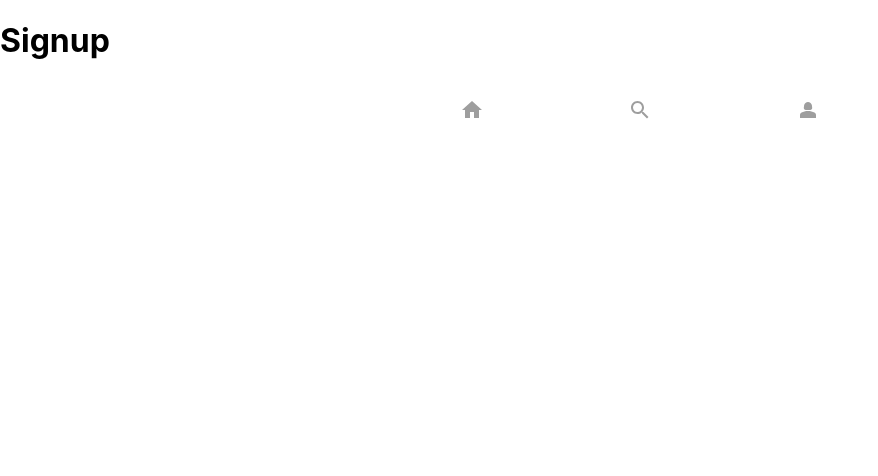
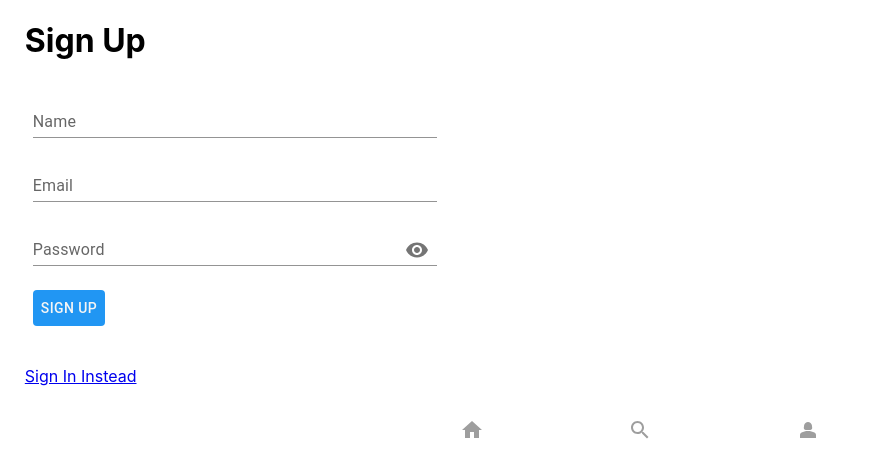
Before and after one commit to hamsame/boast, a React (Create React App) app: page /sign-up in a window 1280 px wide. Shown: the top 476 px of the page, without its empty margins (0-878 px from the left). Built offline with nearby package versions, Linux system fonts and the light colour scheme.

Commit message:
Made signin and signup pages. Will add auth

```diff
--- a/src/pages/SignIn.js
+++ b/src/pages/SignIn.js
@@ -1,7 +1,90 @@
-import React from "react"
+import React, { useState } from "react"
+// mui imports
+import { blue, grey } from "@mui/material/colors"
+// mui Containers
+import Container from "@mui/material/Container"
+import Box from "@mui/material/Box"
+// mui icons
+import IconButton from "@mui/material/IconButton"
+import Visibility from "@mui/icons-material/Visibility"
+import VisibilityOff from "@mui/icons-material/VisibilityOff"
+// mui form
+import FormControl from "@mui/material/FormControl"
+import InputAdornment from "@mui/material/InputAdornment"
+import Input from "@mui/material/Input"
+import InputLabel from "@mui/material/InputLabel"
+import Button from "@mui/material/Button"
+
+// react router import
+import { Link } from "react-router-dom"
 
 const SignIn = () => {
-  return <h1>SignIn</h1>
+  const [showPassword, setShowPassword] = useState(false)
+  const [formData, setFormData] = useState({ email: "", password: "" })
+  const { email, password } = formData
+  const onChange = (e) => {
+    setFormData({ ...formData, [e.target.id]: e.target.value })
+  }
+  return (
+    <Container sx={{ width: 0.9, my: 2, mx: 0.1 }}>
+      <h1>Sign In</h1>
+      <Box
+        component="form"
+        sx={{
+          "& > :not(style)": { m: 1, width: "40ch" },
+        }}
+        noValidate
+        autoComplete="off"
+      >
+        <FormControl sx={{ m: 1, width: "25ch" }} variant="standard">
+          <InputLabel htmlFor="email">Email</InputLabel>
+          <Input id="email" type="email" value={email} onChange={onChange} />
+        </FormControl>
+        <br />
+        <FormControl sx={{ m: 1, width: "25ch" }} variant="standard">
+          <InputLabel htmlFor="password">Password</InputLabel>
+          <Input
+            id="password"
+            type={showPassword ? "text" : "password"}
+            value={password}
+            onChange={onChange}
+            endAdornment={
+              <InputAdornment position="end">
+                <IconButton
+                  aria-label="toggle password visibility"
+                  onClick={() => setShowPassword(!showPassword)}
+                >
+                  {showPassword ? <VisibilityOff /> : <Visibility />}
+                </IconButton>
+              </InputAdornment>
+            }
+          />
+        </FormControl>
+      </Box>
+      <br />
+      <Button
+        type="button"
+        sx={[
+          {
+            backgroundColor: blue[500],
+            color: grey[100],
+            "&:hover": {
+              backgroundColor: blue[700],
+              color: grey[100],
+            },
+            mx: 1,
+            mt: 2,
+            mb: 5,
+          },
+        ]}
+      >
+        Sign In
+      </Button>
+      <br />
+
+      <Link to="/sign-up">Not A User? Signup Instead</Link>
+    </Container>
+  )
 }
 
 export default SignIn
--- a/src/pages/SignUp.js
+++ b/src/pages/SignUp.js
@@ -1,7 +1,99 @@
-import React from "react"
+import React, { useState } from "react"
+// mui imports
+import { blue, grey } from "@mui/material/colors"
+// mui Containers
+import Container from "@mui/material/Container"
+import Box from "@mui/material/Box"
+// mui icons
+import IconButton from "@mui/material/IconButton"
+import Visibility from "@mui/icons-material/Visibility"
+import VisibilityOff from "@mui/icons-material/VisibilityOff"
+// mui form
+import FormControl from "@mui/material/FormControl"
+import InputAdornment from "@mui/material/InputAdornment"
+import Input from "@mui/material/Input"
+import InputLabel from "@mui/material/InputLabel"
+import Button from "@mui/material/Button"
+
+// react router import
+import { Link } from "react-router-dom"
 
 const SignUp = () => {
-  return <h1>Signup</h1>
+  const [showPassword, setShowPassword] = useState(false)
+  const [formData, setFormData] = useState({
+    name: "",
+    email: "",
+    password: "",
+  })
+  const { name, email, password } = formData
+
+  const onChange = (e) => {
+    setFormData({ ...formData, [e.target.id]: e.target.value })
+  }
+  return (
+    <Container sx={{ width: 0.9, my: 2, mx: 0.1 }}>
+      <h1>Sign Up</h1>
+      <Box
+        component="form"
+        sx={{
+          "& > :not(style)": { m: 1, width: "40ch" },
+        }}
+        noValidate
+        autoComplete="off"
+      >
+        <FormControl sx={{ m: 1, width: "25ch" }} variant="standard">
+          <InputLabel htmlFor="name">Name</InputLabel>
+          <Input id="name" type="name" value={name} onChange={onChange} />
+        </FormControl>
+        <br />
+        <FormControl sx={{ m: 1, width: "25ch" }} variant="standard">
+          <InputLabel htmlFor="email">Email</InputLabel>
+          <Input id="email" type="email" value={email} onChange={onChange} />
+        </FormControl>
+        <br />
+        <FormControl sx={{ m: 1, width: "25ch" }} variant="standard">
+          <InputLabel htmlFor="password">Password</InputLabel>
+          <Input
+            id="password"
+            type={showPassword ? "text" : "password"}
+            value={password}
+            onChange={onChange}
+            endAdornment={
+              <InputAdornment position="end">
+                <IconButton
+                  aria-label="toggle password visibility"
+                  onClick={() => setShowPassword(!showPassword)}
+                >
+                  {showPassword ? <VisibilityOff /> : <Visibility />}
+                </IconButton>
+              </InputAdornment>
+            }
+          />
+        </FormControl>
+      </Box>
+      <Button
+        type="button"
+        sx={[
+          {
+            backgroundColor: blue[500],
+            color: grey[100],
+            "&:hover": {
+              backgroundColor: blue[700],
+              color: grey[100],
+            },
+            mx: 1,
+            mt: 2,
+            mb: 5,
+          },
+        ]}
+      >
+        Sign Up
+      </Button>
+      <br />
+
+      <Link to="/sign-in">Sign In Instead</Link>
+    </Container>
+  )
 }
 
 export default SignUp
```
